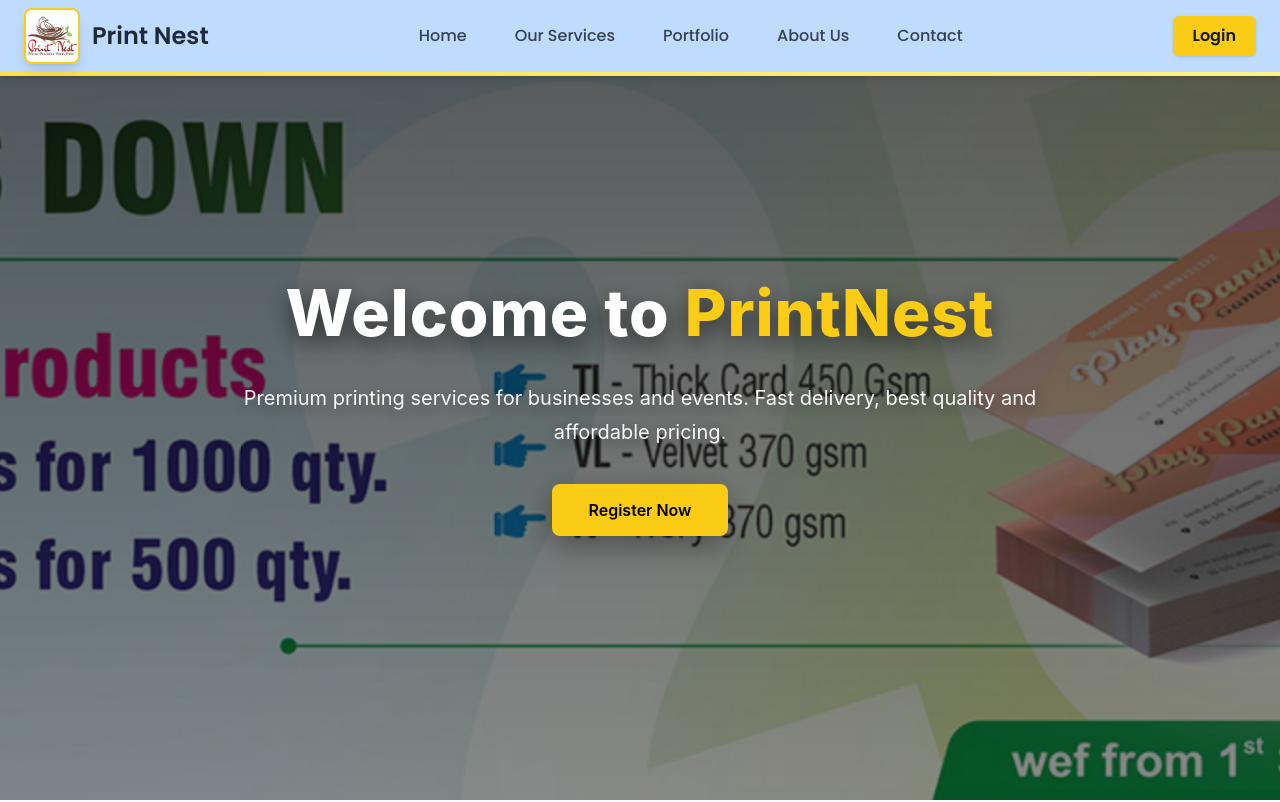
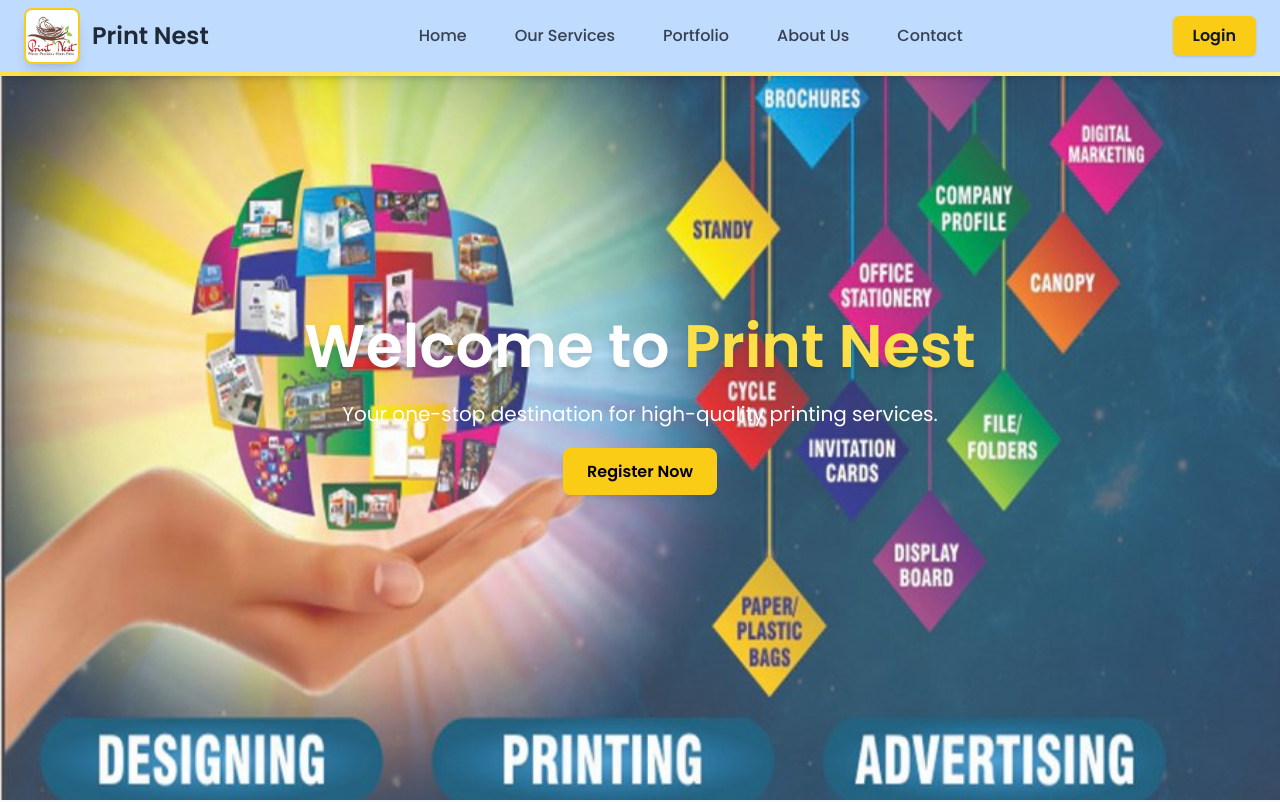
Before and after one commit to Prasad1912-design/printnestuser-frontend, a React (Create React App) app: page / in a window 1280 px wide. Shown: the top 802 px of the page. Built offline with nearby package versions, Linux system fonts and the light colour scheme; no server answers.

Commit message:
LandingPage

```diff
--- a/src/Components_BL/Home.js
+++ b/src/Components_BL/Home.js
@@ -1,61 +1,70 @@
-import React, { useState, useEffect } from "react";
-import { Link } from "react-router-dom";
-import "../Components_Css/home_bl.css";
+import React, { useState, useEffect } from 'react';
+import {Link} from 'react-router-dom';
 
 export default function Home() {
-
   const images = [
-    "/Images/ratecard.png",
-    "/Images/ratesDown.png",
-    "/Images/samedaydelivery.png",
-    "/Images/bothsideFoiling.png",
-    "/Images/bookOrder.png"
+    "/Images/designing-and-printing.jpg",
+    "/Images/designing-and-printing.jpg",
+    "https://images.unsplash.com/photo-1503387762-592deb58ef4e?auto=format&fit=crop&w=1500&q=80"
   ];
 
   const [current, setCurrent] = useState(0);
 
   useEffect(() => {
     const interval = setInterval(() => {
-      setCurrent((prev) => (prev + 1) % images.length);
+      setCurrent(prev => (prev + 1) % images.length);
     }, 5000);
+    return () => clearInterval(interval);
+  }, [images.length]);
 
-    return () => clearInterval(interval);
-  }, []);
+  const styleHome = {
+    position: 'relative',
+    height: '100vh',
+    textAlign: 'center',
+    color: 'white',
+    display: 'flex',
+    alignItems: 'center',
+    justifyContent: 'center',
+    overflow: 'hidden'
+  };
+
+  const styleSlideshow = {
+    position: 'absolute',
+    top: 0,
+    right: 0,
+    bottom: 0,
+    left: 0,
+    overflow: 'hidden',
+    zIndex: -1
+  };
+
+  const styleSlideImg = (index) => ({
+    position: 'absolute',
+    width: '100%',
+    height: '100%',
+    objectFit: 'cover',
+    transition: 'opacity 1s ease-in-out',
+    opacity: index === current ? 1 : 0
+  });
 
   return (
-    <section className="hero">
-
-      {/* Background Slider */}
-      <div className="hero-slider">
-        {images.map((img, index) => (
-          <img
-            key={index}
-            src={img}
-            alt="PrintNest banner"
-            className={`hero-slide ${index === current ? "active" : ""}`}
-          />
+    <section id="home" style={styleHome}>
+      <div className="slideshow" style={styleSlideshow}>
+        {images.map((src, index) => (
+          <img key={index} src={src} alt="" style={styleSlideImg(index)} />
         ))}
       </div>
 
-      {/* Overlay */}
-      <div className="hero-overlay"></div>
-
-      {/* Content */}
-      <div className="hero-content">
-        <h1>
-          Welcome to <span>PrintNest</span>
-        </h1>
-
-        <p>
-          Premium printing services for businesses and events.
-          Fast delivery, best quality and affordable pricing.
+      <div className="relative z-10 px-6">
+        <h2 className="text-4xl md:text-6xl font-extrabold mb-6 drop-shadow-lg">
+          Welcome to <span className="text-yellow-300">Print Nest</span>
+        </h2>
+        <p className="max-w-2xl mx-auto text-lg md:text-xl mb-8">
+          Your one-stop destination for high-quality printing services.
         </p>
-
-        <Link to="/RegisterationPage" className="hero-btn">
-          Register Now
-        </Link>
+        <Link to="/RegisterationPage" className="px-6 py-3 bg-yellow-400 text-black rounded-lg font-semibold shadow-lg hover:bg-yellow-300 transition">
+          Register Now   </Link>
       </div>
-
     </section>
   );
 }
```
